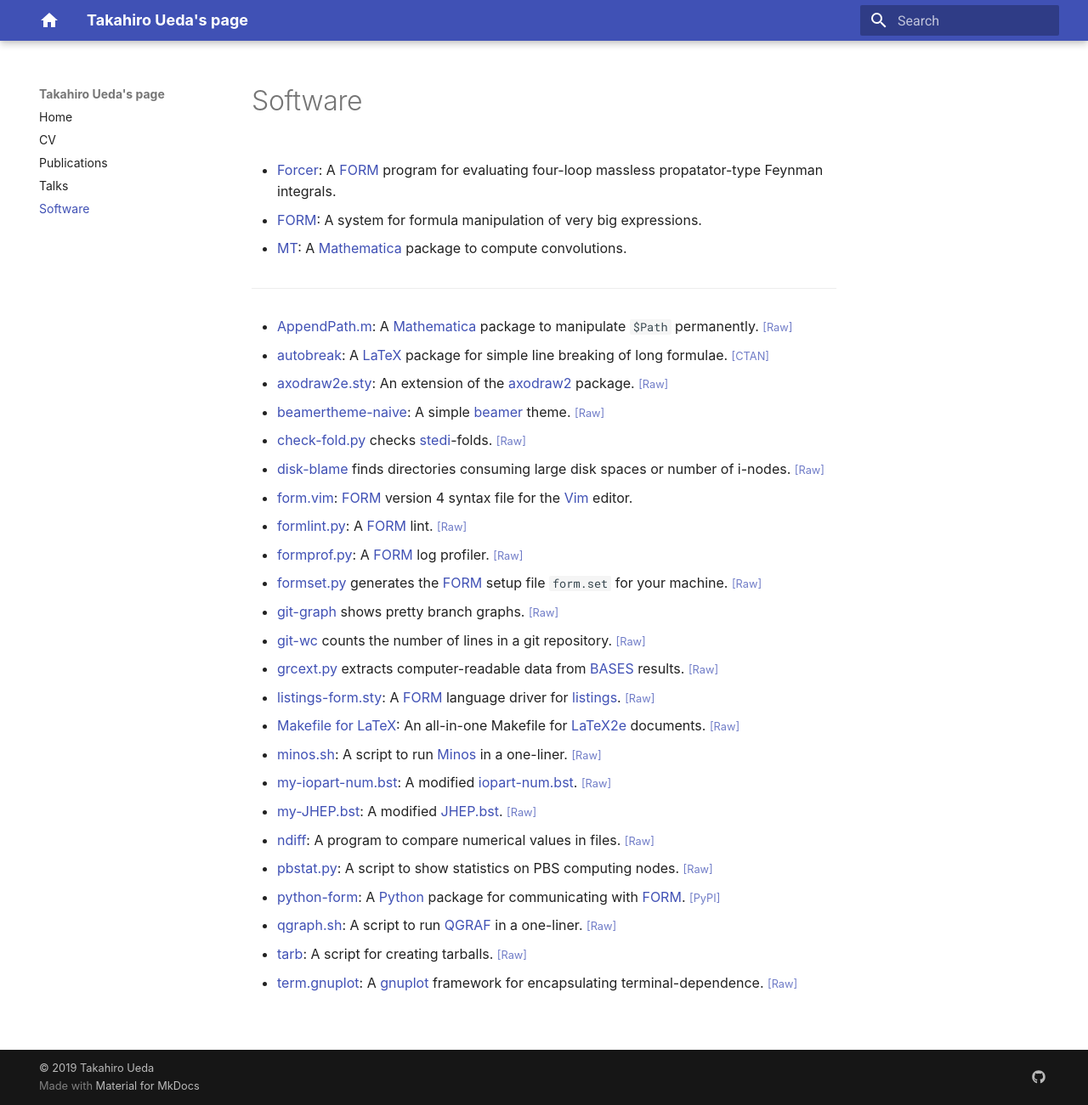
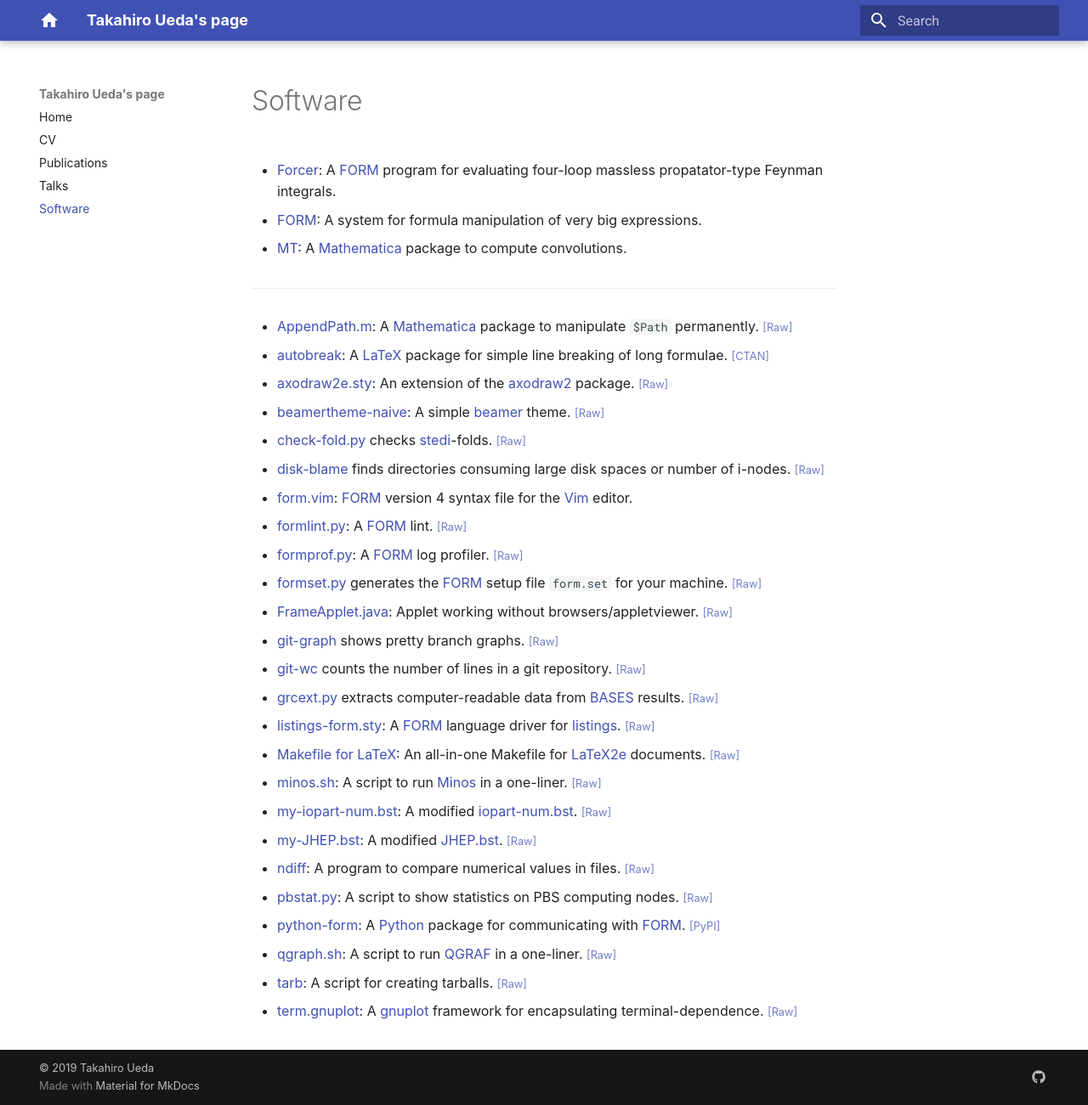
Before and after one commit to tueda/tueda.github.io, an MkDocs documentation site: the page built from docs/software.md, in a window 1280 px wide and 1301 px high. Shown: the whole window at 85% size. Built offline with MkDocs 1.6.1 and Material for MkDocs 9.7.7, drawn with Linux system fonts in a browser that asks for light colours; nearby versions of some CDN libraries.

Commit message:
Add a link to FrameApplet.java

```diff
--- a/docs/software.md
+++ b/docs/software.md
@@ -55,6 +55,10 @@
   generates the [FORM](https://github.com/vermaseren/form) setup file `form.set`
   for your machine.
   <small>[[Raw]](https://git.io/formset.py)</small>
+
+- [FrameApplet.java](https://gist.github.com/tueda/df27d1c55a74c396593002b1700a5aa9):
+  Applet working without browsers/appletviewer.
+  <small>[[Raw]](https://gist.githubusercontent.com/tueda/df27d1c55a74c396593002b1700a5aa9/raw/FrameApplet.java)</small>
 
 - [git-graph](https://gist.github.com/tueda/d411b7ddc4167c5bb209040b637d5e2d)
   shows pretty branch graphs.
```
